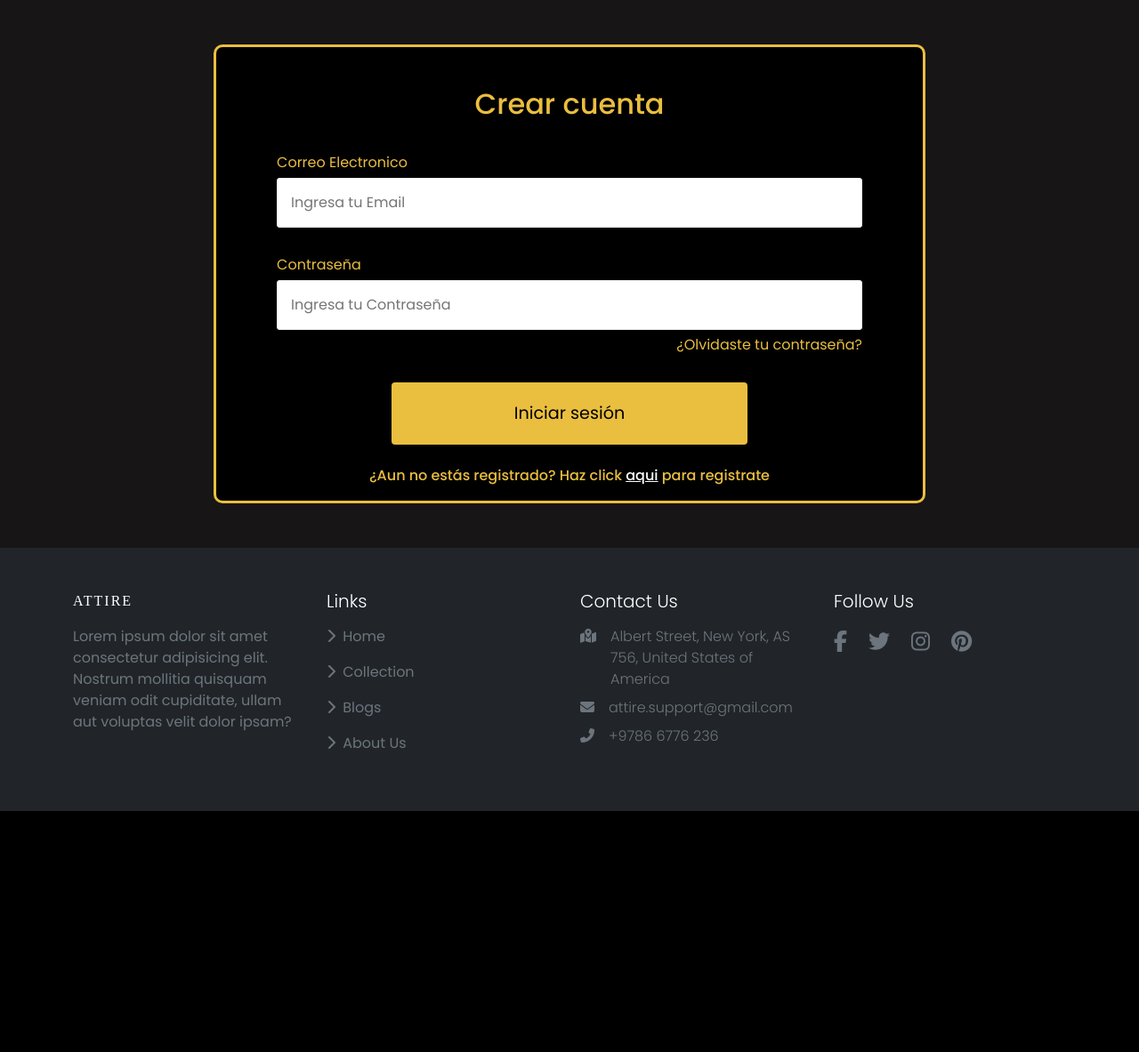
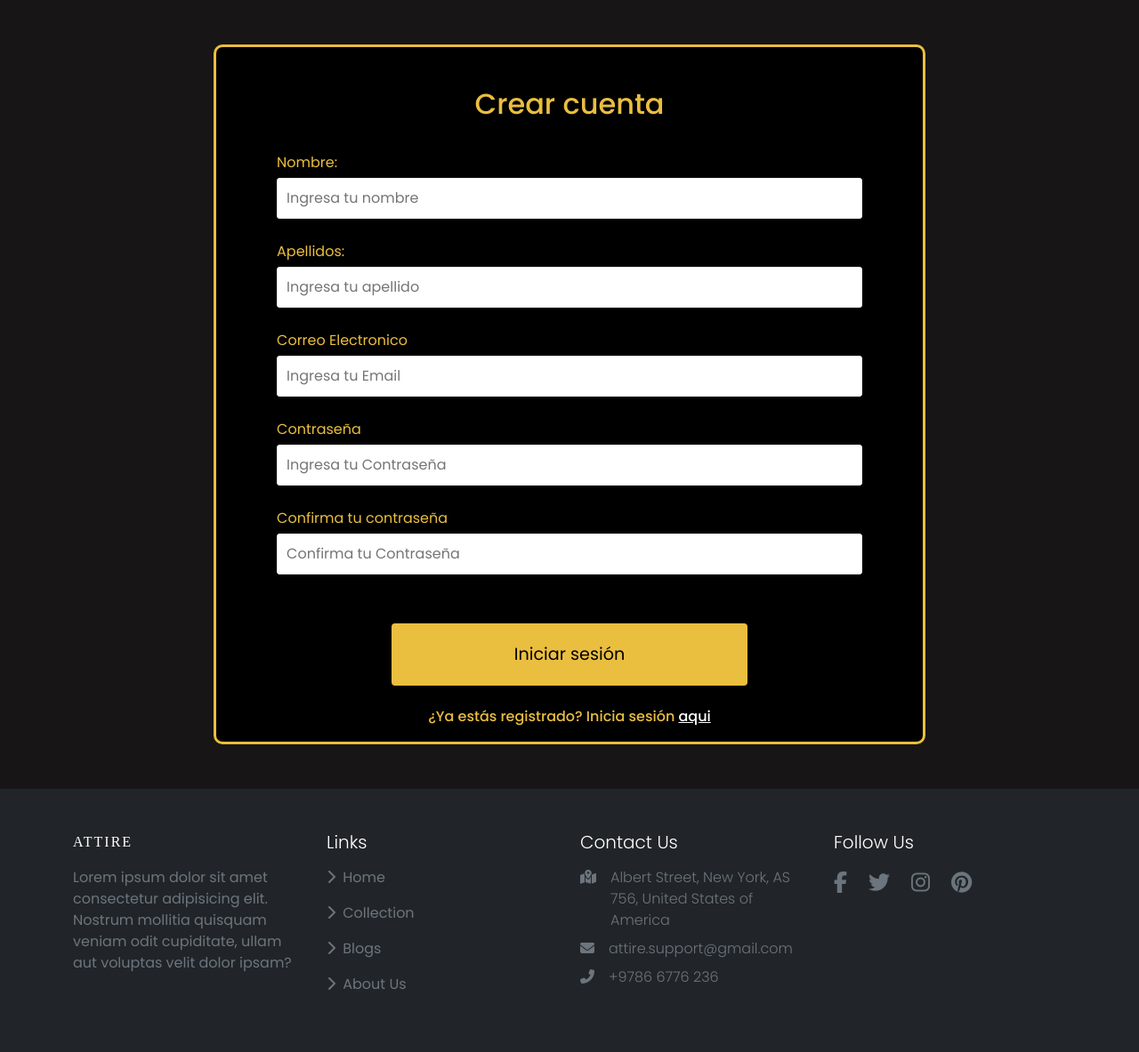
Before and after one commit to AbdielFloresG/proyectoFinal, a PHP site: page /signUp.php in a window 1280 px wide. Shown: the part 80-1263 px from the top of the page at 89% size. Before the commit the page ends 992 px from the top, so only its background shows below. Run offline with PHP 8.4, Linux system fonts and the light colour scheme; some libraries are stand-ins or nearby versions; some web fonts are replaced.

Commit message:
inicio de signup

```diff
--- a/css/estilos.css
+++ b/css/estilos.css
@@ -215,17 +215,17 @@ footer a:hover{
 
 .formulario input[type="text"],input[type="password"]{
     outline: none;
-    padding: 15px;
+    padding: 10px;
     display: block;
     width: 85%;
     max-width: 700px;
     border-radius: 3px;
     border: 1px solid #eee;
-    margin: 5px auto 30px;
+    margin: 5px auto 25px;
 }
-.formulario input[type="password"]{
+/* .formulario input[type="password"]{
     margin-bottom: 5px;
-}
+} */
 
 .formulario input[type="submit"]{
     padding: 10px;
--- a/signUp.php
+++ b/signUp.php
@@ -25,18 +25,21 @@
 
         <form action="login.php" method="post">
 
+            <label for="name">Nombre:</label>
+            <input type="text" name="name" required="true" placeholder="Ingresa tu nombre" />
+            <label for="lastname">Apellidos:</label>
+            <input type="text" name="lastname" required="true" placeholder="Ingresa tu apellido" />
             <label for="email">Correo Electronico</label>
             <input type="text" name="email" required="true" placeholder="Ingresa tu Email" />
             <label for="password">Contraseña</label>
             <input type="password" name="password" required="true" placeholder="Ingresa tu Contraseña"/>
-                <div class="linkLogin">
-                    <a href="#">¿Olvidaste tu contraseña?</a>
-                </div>
+            <label for="confirm_password">Confirma tu contraseña</label>
+            <input type="password" name="confirm_password" required="true" placeholder="Confirma tu Contraseña"/>
 
             <input type="submit" name="" value="Iniciar sesión"/>
             <div class="linkRegistro">
                 <h3>
-                        ¿Aun no estás registrado? Haz click <span> <a href="#">aqui</a> </span> para registrate
+                    ¿Ya estás registrado? Inicia sesión <span> <a href="#">aqui</a> </span>
                 </h3>
             </div>
         </form>
```
Lines whose indentation alone changed are shown as unchanged.
